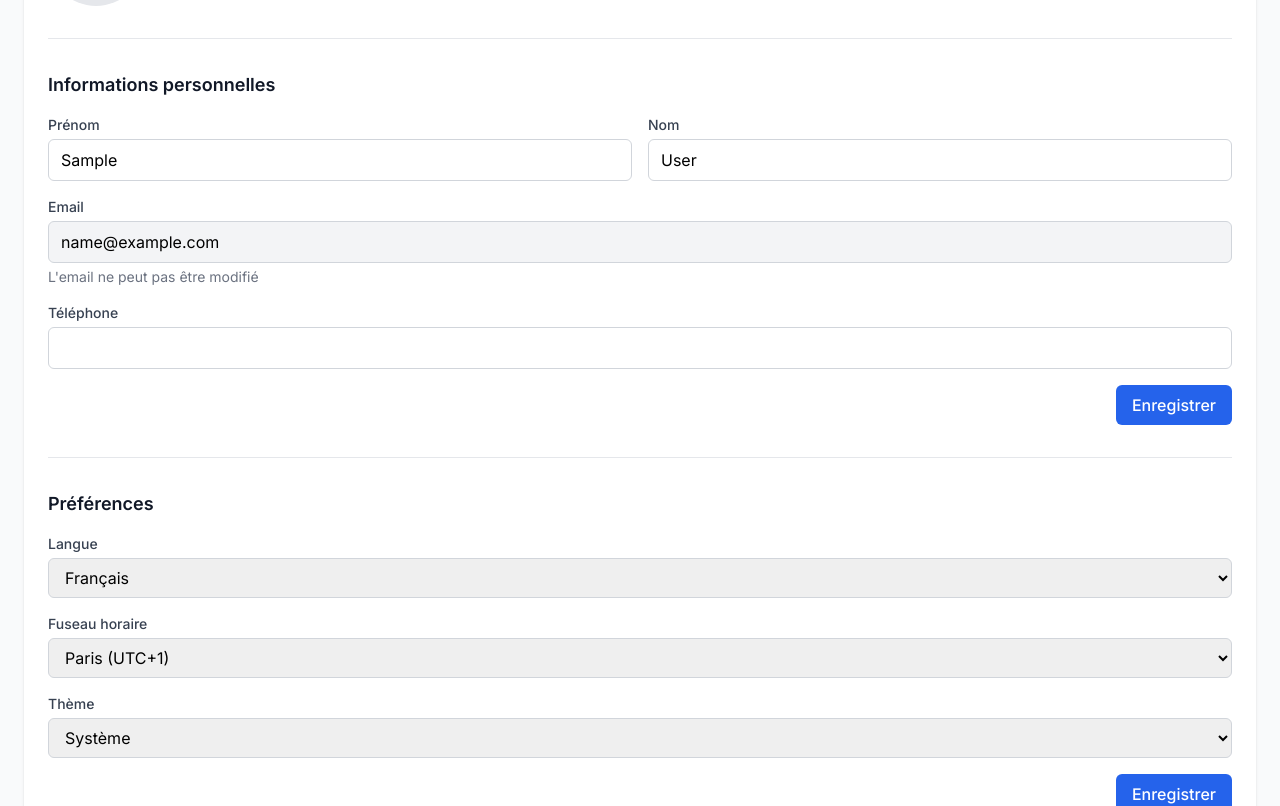
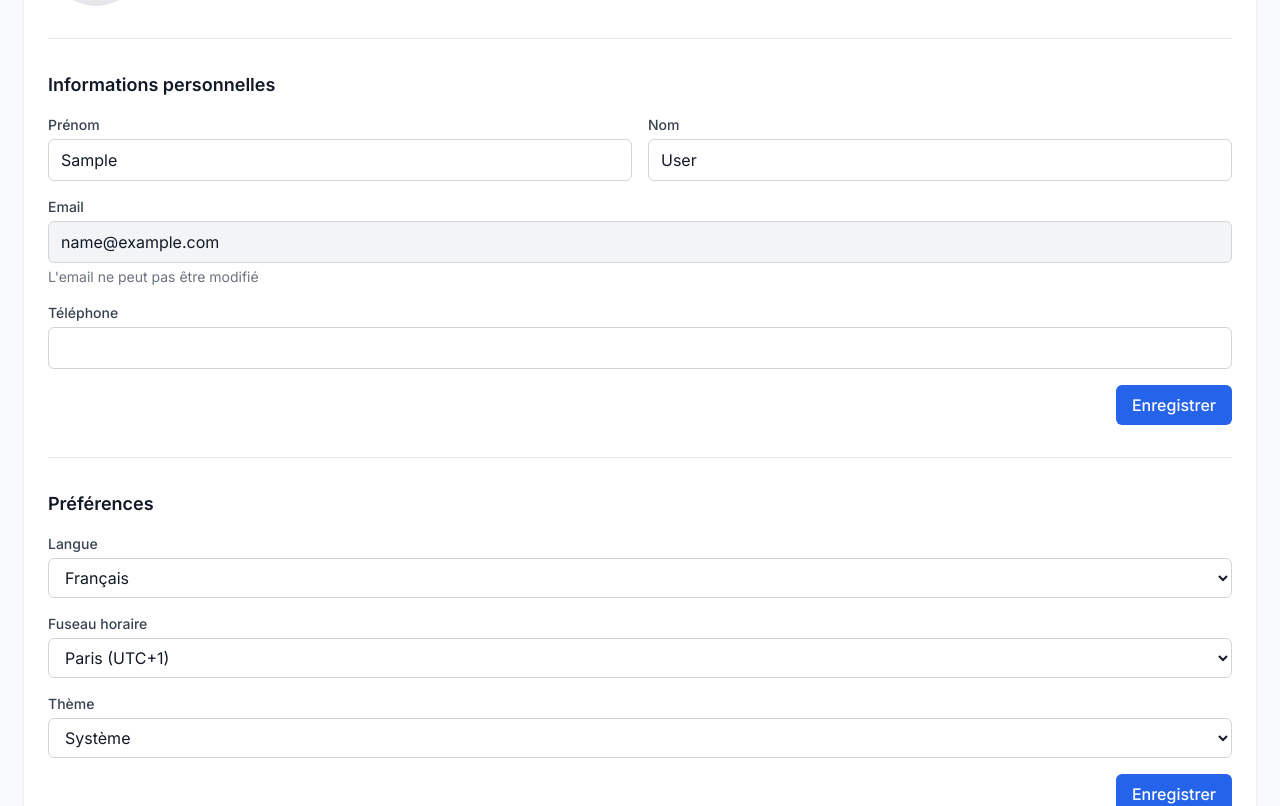
Before and after one commit to Matth-Ben/saas-ticketing, a Next.js app in the folder frontend/: page /settings in a window 1280 px wide. Shown: the part 300-1106 px from the top of the page. Built offline with nearby package versions, Linux system fonts and the light colour scheme; no server answers; sample sign-in values are in the browser's storage.

Commit message:
:sparkles: [THEME] Add theme dark and light

```diff
--- a/frontend/app/layout.tsx
+++ b/frontend/app/layout.tsx
@@ -16,8 +16,8 @@ export default function RootLayout({
   children: React.ReactNode;
 }) {
   return (
-    <html lang="fr">
-      <body className={inter.className}>
+    <html lang="fr" suppressHydrationWarning>
+      <body className={`${inter.className} bg-white dark:bg-slate-900 text-gray-900 dark:text-gray-100 transition-colors`}>
         <Providers>{children}</Providers>
       </body>
     </html>
--- a/frontend/app/providers.tsx
+++ b/frontend/app/providers.tsx
@@ -1,7 +1,12 @@
 'use client';
 
 import { AuthProvider } from '@/context/AuthContext';
+import { ThemeProvider } from '@/context/ThemeContext';
 
 export function Providers({ children }: { children: React.ReactNode }) {
-  return <AuthProvider>{children}</AuthProvider>;
+  return (
+    <ThemeProvider>
+      <AuthProvider>{children}</AuthProvider>
+    </ThemeProvider>
+  );
 }
--- a/frontend/components/settings/ProfileSection.tsx
+++ b/frontend/components/settings/ProfileSection.tsx
@@ -2,10 +2,12 @@
 
 import { useState, useEffect } from 'react';
 import { useAuth } from '@/context/AuthContext';
+import { useTheme } from '@/context/ThemeContext';
 import { Button } from '@/components/ui/Button';
 
 export function ProfileSection() {
   const { user } = useAuth();
+  const { theme, setTheme } = useTheme();
   const [isLoading, setIsLoading] = useState(false);
   const [isSaving, setIsSaving] = useState(false);
   const [message, setMessage] = useState<{ type: 'success' | 'error'; text: string } | null>(null);
@@ -24,7 +26,6 @@ export function ProfileSection() {
   const [preferences, setPreferences] = useState({
     language: 'fr',
     timezone: 'Europe/Paris',
-    theme: 'system',
   });
 
   useEffect(() => {
@@ -58,8 +59,11 @@ export function ProfileSection() {
         setPreferences({
           language: settings.language || 'fr',
           timezone: settings.timezone || 'Europe/Paris',
-          theme: settings.theme || 'system',
         });
+        // Sync theme from backend
+        if (settings.theme) {
+          setTheme(settings.theme as 'light' | 'dark' | 'system');
+        }
       }
     } catch (error) {
       console.error('Error fetching settings:', error);
@@ -114,7 +118,7 @@ export function ProfileSection() {
           'Content-Type': 'application/json',
           'Authorization': `Bearer ${token}`,
         },
-        body: JSON.stringify(preferences),
+        body: JSON.stringify({ ...preferences, theme }),
       });
 
       if (response.ok) {
@@ -252,7 +256,9 @@ export function ProfileSection() {
       {message && (
         <div
           className={`p-4 rounded-md ${
-            message.type === 'success' ? 'bg-green-50 text-green-800' : 'bg-red-50 text-red-800'
+            message.type === 'success'
+              ? 'bg-green-50 dark:bg-green-900/20 text-green-800 dark:text-green-200'
+              : 'bg-red-50 dark:bg-red-900/20 text-red-800 dark:text-red-200'
           }`}
         >
           {message.text}
@@ -261,7 +267,7 @@ export function ProfileSection() {
 
       {/* Avatar Upload */}
       <div>
-        <h3 className="text-lg font-semibold text-gray-900 mb-4">Photo de profil</h3>
+        <h3 className="text-lg font-semibold text-gray-900 dark:text-gray-100 mb-4">Photo de profil</h3>
         <div className="flex items-center gap-6">
           <div className="relative">
             {avatar ? (
@@ -271,8 +277,8 @@ export function ProfileSection() {
                 className="w-24 h-24 rounded-full object-cover border-2 border-gray-200"
               />
             ) : (
-              <div className="w-24 h-24 rounded-full bg-gray-200 flex items-center justify-center">
-                <span className="text-3xl text-gray-400">
+              <div className="w-24 h-24 rounded-full bg-gray-200 dark:bg-gray-700 flex items-center justify-center">
+                <span className="text-3xl text-gray-400 dark:text-gray-300">
                   {user?.firstName?.[0] || user?.email?.[0] || '?'}
                 </span>
               </div>
@@ -318,12 +324,12 @@ export function ProfileSection() {
       </div>
 
       {/* Profile Information */}
-      <div className="border-t pt-8">
-        <h3 className="text-lg font-semibold text-gray-900 mb-4">Informations personnelles</h3>
+      <div className="border-t dark:border-gray-700 pt-8">
+        <h3 className="text-lg font-semibold text-gray-900 dark:text-gray-100 mb-4">Informations personnelles</h3>
         <form onSubmit={handleProfileSubmit} className="space-y-4">
           <div className="grid grid-cols-1 md:grid-cols-2 gap-4">
             <div>
-              <label htmlFor="firstName" className="block text-sm font-medium text-gray-700 mb-1">
+              <label htmlFor="firstName" className="block text-sm font-medium text-gray-700 dark:text-gray-300 mb-1">
                 Prénom
               </label>
               <input
@@ -331,12 +337,12 @@ export function ProfileSection() {
                 id="firstName"
                 value={formData.firstName}
                 onChange={(e) => setFormData({ ...formData, firstName: e.target.value })}
-                className="w-full px-3 py-2 border border-gray-300 rounded-md focus:ring-2 focus:ring-blue-500 focus:border-transparent"
+                className="w-full px-3 py-2 border border-gray-300 dark:border-gray-600 rounded-md focus:ring-2 focus:ring-blue-500 focus:border-transparent bg-white dark:bg-dark-card dark:text-gray-100"
               />
             </div>
 
             <div>
-              <label htmlFor="lastName" className="block text-sm font-medium text-gray-700 mb-1">
+              <label htmlFor="lastName" className="block text-sm font-medium text-gray-700 dark:text-gray-300 mb-1">
                 Nom
               </label>
               <input
@@ -344,13 +350,13 @@ export function ProfileSection() {
                 id="lastName"
                 value={formData.lastName}
                 onChange={(e) => setFormData({ ...formData, lastName: e.target.value })}
-                className="w-full px-3 py-2 border border-gray-300 rounded-md focus:ring-2 focus:ring-blue-500 focus:border-transparent"
+                className="w-full px-3 py-2 border border-gray-300 dark:border-gray-600 rounded-md focus:ring-2 focus:ring-blue-500 focus:border-transparent bg-white dark:bg-dark-card dark:text-gray-100"
               />
             </div>
           </div>
 
           <div>
-            <label htmlFor="email" className="block text-sm font-medium text-gray-700 mb-1">
+            <label htmlFor="email" className="block text-sm font-medium text-gray-700 dark:text-gray-300 mb-1">
               Email
             </label>
             <input
@@ -358,13 +364,13 @@ export function ProfileSection() {
               id="email"
               value={formData.email}
               disabled
-              className="w-full px-3 py-2 border border-gray-300 rounded-md bg-gray-100 cursor-not-allowed"
+              className="w-full px-3 py-2 border border-gray-300 dark:border-gray-600 rounded-md bg-gray-100 dark:bg-gray-700 cursor-not-allowed dark:text-gray-400"
             />
-            <p className="mt-1 text-sm text-gray-500">L'email ne peut pas être modifié</p>
+            <p className="mt-1 text-sm text-gray-500 dark:text-gray-400">L'email ne peut pas être modifié</p>
           </div>
 
           <div>
-            <label htmlFor="phoneNumber" className="block text-sm font-medium text-gray-700 mb-1">
+            <label htmlFor="phoneNumber" className="block text-sm font-medium text-gray-700 dark:text-gray-300 mb-1">
               Téléphone
             </label>
             <input
@@ -372,7 +378,7 @@ export function ProfileSection() {
               id="phoneNumber"
               value={formData.phoneNumber}
               onChange={(e) => setFormData({ ...formData, phoneNumber: e.target.value })}
-              className="w-full px-3 py-2 border border-gray-300 rounded-md focus:ring-2 focus:ring-blue-500 focus:border-transparent"
+              className="w-full px-3 py-2 border border-gray-300 dark:border-gray-600 rounded-md focus:ring-2 focus:ring-blue-500 focus:border-transparent bg-white dark:bg-dark-card dark:text-gray-100"
             />
           </div>
 
@@ -385,18 +391,18 @@ export function ProfileSection() {
       </div>
 
       {/* Preferences */}
-      <div className="border-t pt-8">
-        <h3 className="text-lg font-semibold text-gray-900 mb-4">Préférences</h3>
+      <div className="border-t dark:border-gray-700 pt-8">
+        <h3 className="text-lg font-semibold text-gray-900 dark:text-gray-100 mb-4">Préférences</h3>
         <form onSubmit={handlePreferencesSubmit} className="space-y-4">
           <div>
-            <label htmlFor="language" className="block text-sm font-medium text-gray-700 mb-1">
+            <label htmlFor="language" className="block text-sm font-medium text-gray-700 dark:text-gray-300 mb-1">
               Langue
             </label>
             <select
               id="language"
               value={preferences.language}
               onChange={(e) => setPreferences({ ...preferences, language: e.target.value })}
-              className="w-full px-3 py-2 border border-gray-300 rounded-md focus:ring-2 focus:ring-blue-500 focus:border-transparent"
+              className="w-full px-3 py-2 border border-gray-300 dark:border-gray-600 rounded-md focus:ring-2 focus:ring-blue-500 focus:border-transparent bg-white dark:bg-dark-card dark:text-gray-100"
             >
               <option value="fr">Français</option>
               <option value="en">English</option>
@@ -404,14 +410,14 @@ export function ProfileSection() {
           </div>
 
           <div>
-            <label htmlFor="timezone" className="block text-sm font-medium text-gray-700 mb-1">
+            <label htmlFor="timezone" className="block text-sm font-medium text-gray-700 dark:text-gray-300 mb-1">
               Fuseau horaire
             </label>
             <select
               id="timezone"
               value={preferences.timezone}
               onChange={(e) => setPreferences({ ...preferences, timezone: e.target.value })}
-              className="w-full px-3 py-2 border border-gray-300 rounded-md focus:ring-2 focus:ring-blue-500 focus:border-transparent"
+              className="w-full px-3 py-2 border border-gray-300 dark:border-gray-600 rounded-md focus:ring-2 focus:ring-blue-500 focus:border-transparent bg-white dark:bg-dark-card dark:text-gray-100"
             >
               <option value="Europe/Paris">Paris (UTC+1)</option>
               <option value="America/New_York">New York (UTC-5)</option>
@@ -421,14 +427,14 @@ export function ProfileSection() {
           </div>
 
           <div>
-            <label htmlFor="theme" className="block text-sm font-medium text-gray-700 mb-1">
+            <label htmlFor="theme" className="block text-sm font-medium text-gray-700 dark:text-gray-300 mb-1">
               Thème
             </label>
             <select
               id="theme"
-              value={preferences.theme}
-              onChange={(e) => setPreferences({ ...preferences, theme: e.target.value })}
-              className="w-full px-3 py-2 border border-gray-300 rounded-md focus:ring-2 focus:ring-blue-500 focus:border-transparent"
+              value={theme}
+              onChange={(e) => setTheme(e.target.value as 'light' | 'dark' | 'system')}
+              className="w-full px-3 py-2 border border-gray-300 dark:border-gray-600 rounded-md focus:ring-2 focus:ring-blue-500 focus:border-transparent bg-white dark:bg-dark-card dark:text-gray-100"
             >
               <option value="light">Clair</option>
               <option value="dark">Sombre</option>
@@ -445,17 +451,17 @@ export function ProfileSection() {
       </div>
 
       {/* RGPD - Data Export */}
-      <div className="border-t pt-8">
-        <h3 className="text-lg font-semibold text-gray-900 mb-4">Mes données personnelles (RGPD)</h3>
-        <div className="bg-blue-50 border border-blue-200 rounded-lg p-6">
+      <div className="border-t dark:border-gray-700 pt-8">
+        <h3 className="text-lg font-semibold text-gray-900 dark:text-gray-100 mb-4">Mes données personnelles (RGPD)</h3>
+        <div className="bg-blue-50 dark:bg-blue-900/20 border border-blue-200 dark:border-blue-800 rounded-lg p-6">
           <div className="flex items-start gap-4">
             <div className="flex-1">
-              <h4 className="font-semibold text-gray-900 mb-2">Exporter mes données</h4>
-              <p className="text-sm text-gray-600 mb-4">
+              <h4 className="font-semibold text-gray-900 dark:text-gray-100 mb-2">Exporter mes données</h4>
+              <p className="text-sm text-gray-600 dark:text-gray-300 mb-4">
                 Conformément au RGPD, vous pouvez télécharger une copie de toutes vos données personnelles stockées sur notre plateforme.
                 Cet export inclut :
               </p>
-              <ul className="text-sm text-gray-600 list-disc list-inside space-y-1 mb-4">
+              <ul className="text-sm text-gray-600 dark:text-gray-300 list-disc list-inside space-y-1 mb-4">
                 <li>Vos informations de profil</li>
                 <li>Vos paramètres et préférences</li>
                 <li>Vos projets et tickets</li>
--- /dev/null
+++ b/frontend/context/ThemeContext.tsx
@@ -0,0 +1,79 @@
+'use client';
+
+import React, { createContext, useContext, useState, useEffect } from 'react';
+
+type Theme = 'light' | 'dark' | 'system';
+
+interface ThemeContextType {
+  theme: Theme;
+  setTheme: (theme: Theme) => void;
+  resolvedTheme: 'light' | 'dark';
+}
+
+const ThemeContext = createContext<ThemeContextType | undefined>(undefined);
+
+export function ThemeProvider({ children }: { children: React.ReactNode }) {
+  const [theme, setThemeState] = useState<Theme>('system');
+  const [resolvedTheme, setResolvedTheme] = useState<'light' | 'dark'>('light');
+
+  // Function to get system preference
+  const getSystemTheme = (): 'light' | 'dark' => {
+    if (typeof window !== 'undefined') {
+      return window.matchMedia('(prefers-color-scheme: dark)').matches ? 'dark' : 'light';
+    }
+    return 'light';
+  };
+
+  // Initialize theme from localStorage or system
+  useEffect(() => {
+    const savedTheme = localStorage.getItem('theme') as Theme;
+    if (savedTheme) {
+      setThemeState(savedTheme);
+    } else {
+      setThemeState('system');
+    }
+  }, []);
+
+  // Update resolved theme when theme changes
+  useEffect(() => {
+    const updateResolvedTheme = () => {
+      const newResolvedTheme = theme === 'system' ? getSystemTheme() : theme;
+      setResolvedTheme(newResolvedTheme);
+
+      // Apply theme to document
+      const root = window.document.documentElement;
+      root.classList.remove('light', 'dark');
+      root.classList.add(newResolvedTheme);
+    };
+
+    updateResolvedTheme();
+
+    // Listen to system theme changes if theme is 'system'
+    if (theme === 'system') {
+      const mediaQuery = window.matchMedia('(prefers-color-scheme: dark)');
+      const handleChange = () => updateResolvedTheme();
+
+      mediaQuery.addEventListener('change', handleChange);
+      return () => mediaQuery.removeEventListener('change', handleChange);
+    }
+  }, [theme]);
+
+  const setTheme = (newTheme: Theme) => {
+    setThemeState(newTheme);
+    localStorage.setItem('theme', newTheme);
+  };
+
+  return (
+    <ThemeContext.Provider value={{ theme, setTheme, resolvedTheme }}>
+      {children}
+    </ThemeContext.Provider>
+  );
+}
+
+export function useTheme() {
+  const context = useContext(ThemeContext);
+  if (context === undefined) {
+    throw new Error('useTheme must be used within a ThemeProvider');
+  }
+  return context;
+}
--- a/frontend/tailwind.config.ts
+++ b/frontend/tailwind.config.ts
@@ -1,6 +1,7 @@
 import type { Config } from 'tailwindcss'
 
 const config: Config = {
+  darkMode: 'class', // Enable class-based dark mode
   content: [
     './pages/**/*.{js,ts,jsx,tsx,mdx}',
     './components/**/*.{js,ts,jsx,tsx,mdx}',
```
Also changed, not shown: frontend/app/dashboard/page.tsx (+20 -20 lines).
